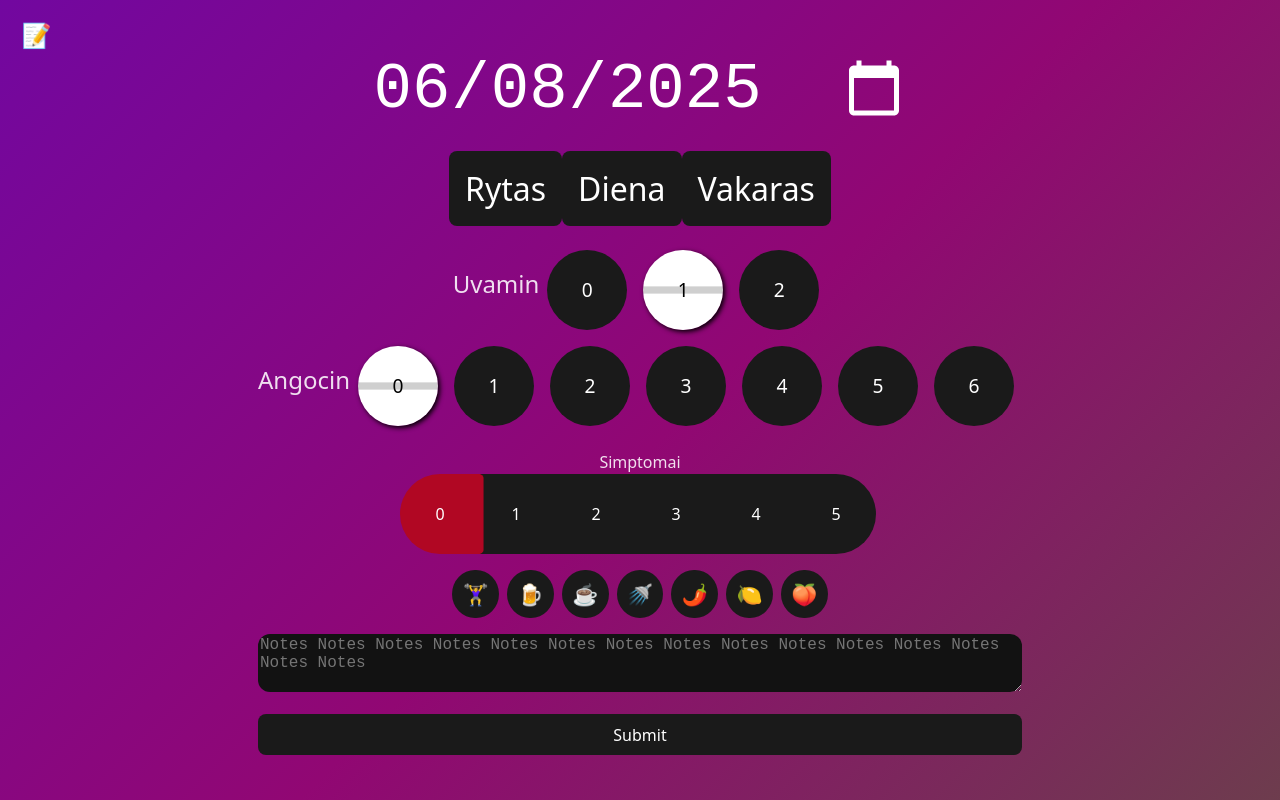
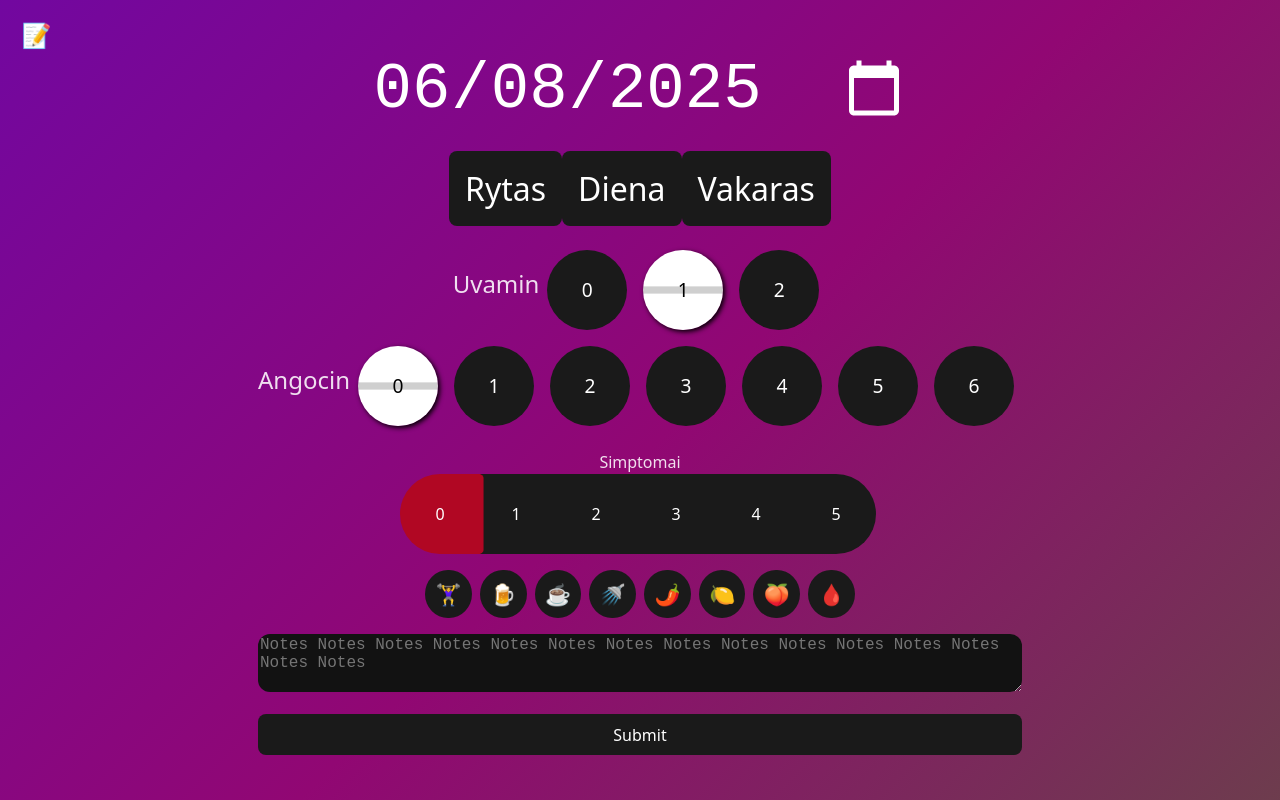
Before and after one commit to SimasSaf/KotApp, a React (Vite) app: page / in a window 1280 px wide. Built offline with nearby package versions, Linux system fonts and the light colour scheme.

Commit message:
month added

```diff
--- a/src/communication/Save.jsx
+++ b/src/communication/Save.jsx
@@ -25,6 +25,7 @@ function clearSideEffects(state) {
     spicy: false,
     citrina: false,
     fun: false,
+    timeOfMonth: false,
   };
 }
 
@@ -42,6 +43,7 @@ async function sendToGoogleSheet(dienosDalis, state) {
     spicy: state.spicy,
     citrina: state.citrina,
     fun: state.fun,
+    timeOfMonth: state.timeOfMonth,
     pastabos: state.notes,
   };
 
--- a/src/pages/CardForm.jsx
+++ b/src/pages/CardForm.jsx
@@ -27,6 +27,7 @@ function CardForm() {
   const [spicy, setSpicy] = useState(false);
   const [citrina, setCitrina] = useState(false);
   const [fun, setFun] = useState(false);
+  const [timeOfMonth, setTimeOfMonth] = useState(false);
 
   const [notes, setNotes] = useState("");
 
@@ -49,6 +50,7 @@ function CardForm() {
       spicy,
       citrina,
       fun,
+      timeOfMonth,
       notes,
     };
 
@@ -80,6 +82,7 @@ function CardForm() {
     setSpicy(false);
     setCitrina(false);
     setFun(false);
+    setTimeOfMonth(false);
 
     setNotes("");
   }
@@ -94,7 +97,6 @@ function CardForm() {
 
   return (
     <div className="wholeForm">
-      {/* ✅ Display alert here */}
       {alert && <AlertMessage message={alert.message} type={alert.type} />}
 
       <input
@@ -275,6 +277,14 @@ function CardForm() {
         >
           🍑
         </button>
+        <button
+          className={`sideButton ${
+            timeOfMonth === true ? "sideButton--selected" : ""
+          }`}
+          onClick={() => setTimeOfMonth((prev) => !prev)}
+        >
+          🩸
+        </button>
       </div>
       <div className="notes">
         <textarea
--- a/src/pages/DataList.jsx
+++ b/src/pages/DataList.jsx
@@ -91,7 +91,8 @@ function DataList() {
                 {entry[9] ? "🌶️" : ""}
                 {entry[10] ? "🍋" : ""}
                 {entry[11] ? "🍑" : ""}
-                <p>{entry[12] ? `Notes: ${entry[12]}` : ""}</p>
+                {entry[12] ? "🩸" : ""}
+                <p>{entry[13] ? `Notes: ${entry[13]}` : ""}</p>
 
                 <button
                   className="delete-button"
```
